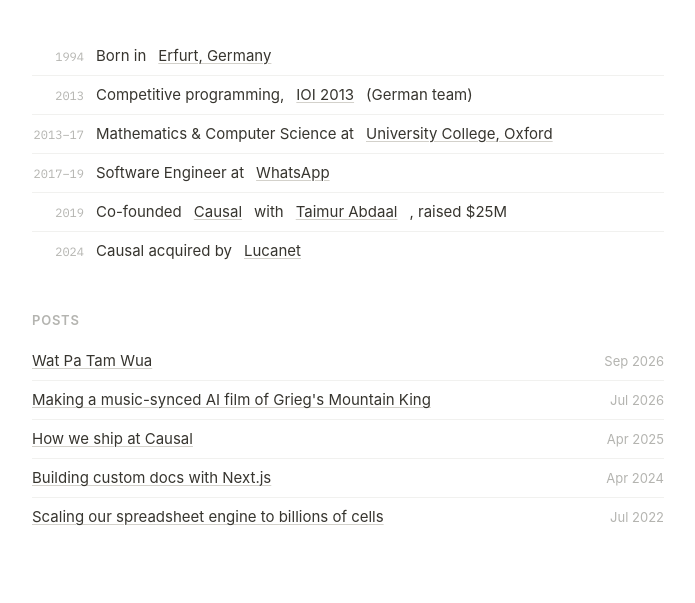
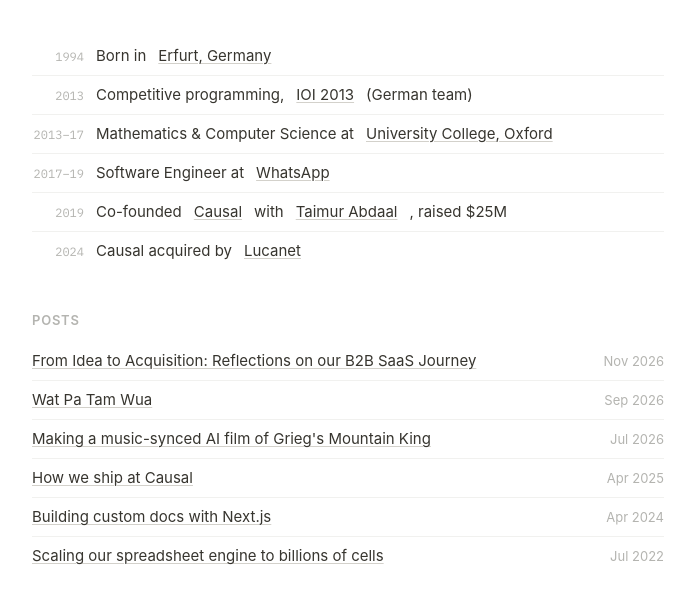
Before and after one commit to lukas1994/lukaskoebis.com, a plain HTML site: page index.html in a window 1280 px wide. Shown: the part 755-1358 px from the top of the page, without its empty margins (292-987 px from the left). Drawn offline with Linux system fonts and the light colour scheme; a web font is replaced by a local one.

Commit message:
Posts: link Taimur's From Idea to Acquisition
Co-Authored-By: Claude Opus 5.5 <noreply@anthropic.com>
Claude-Session: https://claude.ai/code/session_01DRfvF5XWQDwdD5fomnS97C

```diff
--- a/index.html
+++ b/index.html
@@ -58,6 +58,7 @@
   <section>
     <h2>Posts</h2>
     <ul class="inv-list">
+      <li><a href="https://taimur.me/blog-posts/from-idea-to-acquisition" target="_blank" class="text-link">From Idea to Acquisition: Reflections on our B2B SaaS Journey</a> <span>Nov 2026</span></li>
       <li><a href="/blog/wat-pa-tam-wua.html" class="text-link">Wat Pa Tam Wua</a> <span>Sep 2026</span></li>
       <li><a href="/blog/mountain-king-ai-film.html" class="text-link">Making a music-synced AI film of Grieg's Mountain King</a> <span>Jul 2026</span></li>
       <li><a href="https://x.com/lukaskoebis/status/1911810938732245298" target="_blank" class="text-link">How we ship at Causal</a> <span>Apr 2025</span></li>
```
